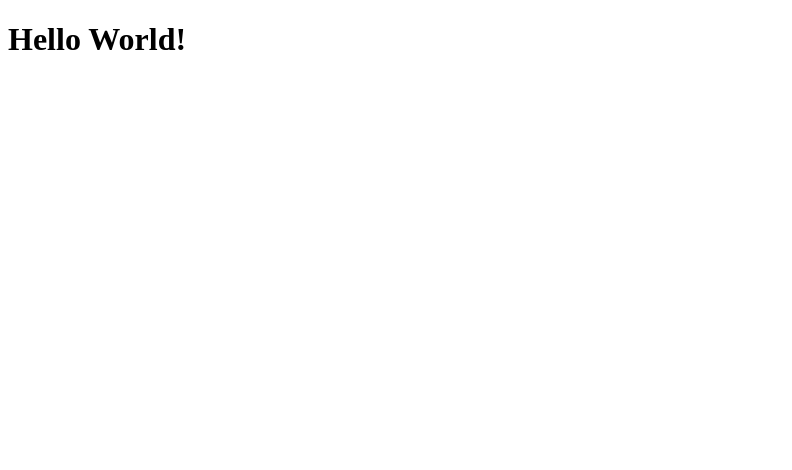
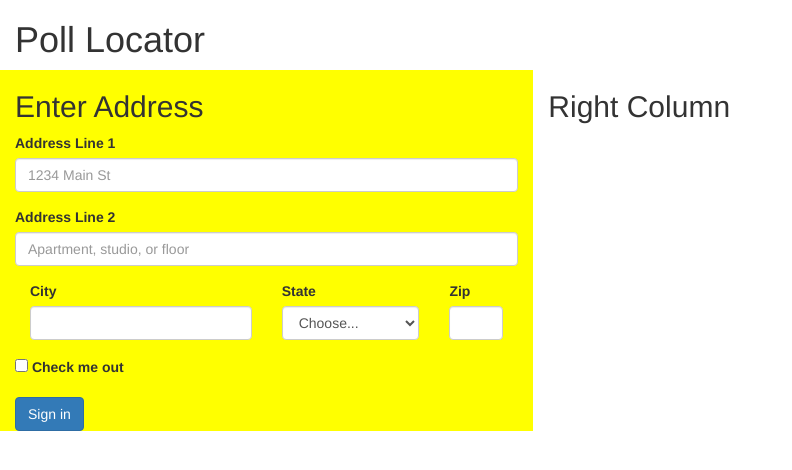
Before and after one commit to zaxhattack/Polling-Locator, a website: page static/index.html in a window 1280 px wide. Shown: the whole page, without its empty margins (0-792 px from the left). Drawn offline with nearby package versions, Linux system fonts and the light colour scheme.

Commit message:
added address form

```diff
--- a/static/index.html
+++ b/static/index.html
@@ -1,11 +1,70 @@
 <!DOCTYPE html>
-<html>
+<html lang="en">
 <head>
     <meta charset="utf-8">
     <meta name="viewport" content="width=device-width, initial-scale=1">
-        <title>Polling Locator</title>
+    <!-- Latest compiled and minified CSS -->
+    <link rel="stylesheet" href="https://maxcdn.bootstrapcdn.com/bootstrap/3.4.0/css/bootstrap.min.css">
+    <!-- jQuery library -->
+    <script src="https://ajax.googleapis.com/ajax/libs/jquery/3.4.1/jquery.min.js"></script>
+    <!-- Latest compiled JavaScript -->
+    <script src="https://maxcdn.bootstrapcdn.com/bootstrap/3.4.0/js/bootstrap.min.js"></script>
+
+    <title>Poll Locator</title>
 </head>
 <body>
-        <h1>Hello World!</h1>
+   <div class="container-fluid">
+       <h1>Poll Locator</h1>
+
+       <!--  -->
+       <div class="row">
+            <!-- Left column -->
+            <div class="col-lg-5" style="background-color:yellow;">
+                <h2>Enter Address</h2>
+                <form>
+                        <form>
+                                <div class="form-group">
+                                  <label for="inputAddress">Address Line 1</label>
+                                  <input type="text" class="form-control" id="inputAddress" placeholder="1234 Main St">
+                                </div>
+                                <div class="form-group">
+                                  <label for="inputAddress2">Address Line 2</label>
+                                  <input type="text" class="form-control" id="inputAddress2" placeholder="Apartment, studio, or floor">
+                                </div>
+                                <div class="form-row">
+                                  <div class="form-group col-md-6">
+                                    <label for="inputCity">City</label>
+                                    <input type="text" class="form-control" id="inputCity">
+                                  </div>
+                                  <div class="form-group col-md-4">
+                                    <label for="inputState">State</label>
+                                    <select id="inputState" class="form-control">
+                                      <option selected>Choose...</option>
+                                      <option>...</option>
+                                    </select>
+                                  </div>
+                                  <div class="form-group col-md-2">
+                                    <label for="inputZip">Zip</label>
+                                    <input type="text" class="form-control" id="inputZip">
+                                  </div>
+                                </div>
+                                <div class="form-group">
+                                  <div class="form-check">
+                                    <input class="form-check-input" type="checkbox" id="gridCheck">
+                                    <label class="form-check-label" for="gridCheck">
+                                      Check me out
+                                    </label>
+                                  </div>
+                                </div>
+                                <button type="submit" class="btn btn-primary">Sign in</button>
+                              </form>
+            </div>
+            <!-- Right column -->
+            <div class="col-lg-7">
+                <h2>Right Column</h2>
+            </div>
+       </div>
+   </div>
+
 </body>
 </html>
```
Lines whose indentation alone changed are shown as unchanged.
